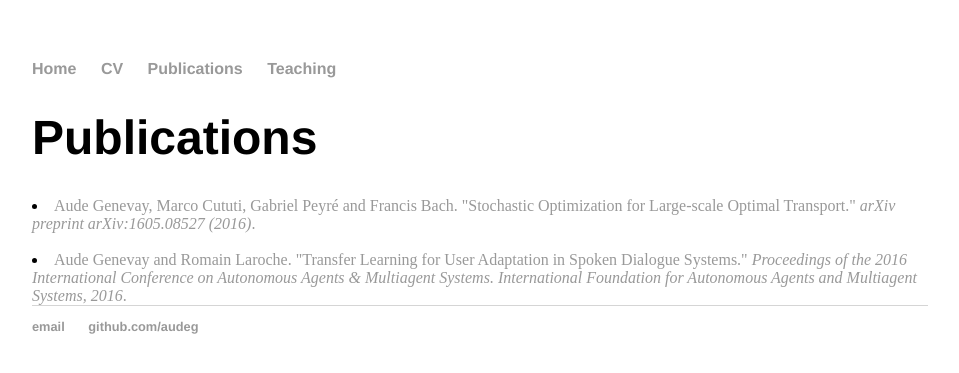
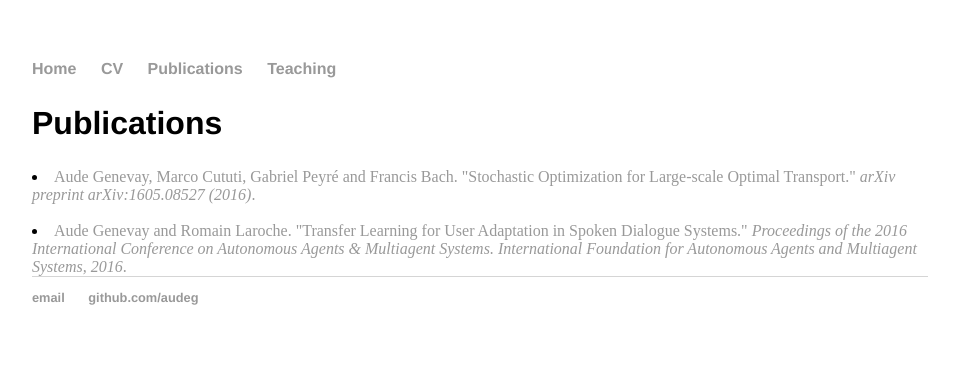
Before and after one commit to audeg/audeg.github.io, a Jekyll site: the page built from publications/index.html, in a window 1280 px wide. Shown: the top 373 px of the page, without its empty margins (160-1119 px from the left). Built offline with Jekyll 4.4.1, drawn with Linux system fonts in a browser that asks for light colours.

```diff
--- a/publications/index.html
+++ b/publications/index.html
@@ -2,7 +2,7 @@
 layout: default
 title: Publications
 ---
-<h1>Publications</h1>
+<h2>Publications</h2>
 
 <li><a href="https://hal.archives-ouvertes.fr/hal-01321664">
  Aude Genevay, Marco Cututi, Gabriel Peyré and Francis Bach. "Stochastic Optimization for Large-scale Optimal Transport." <i>arXiv preprint arXiv:1605.08527 (2016)</i>.</a></li>
```
